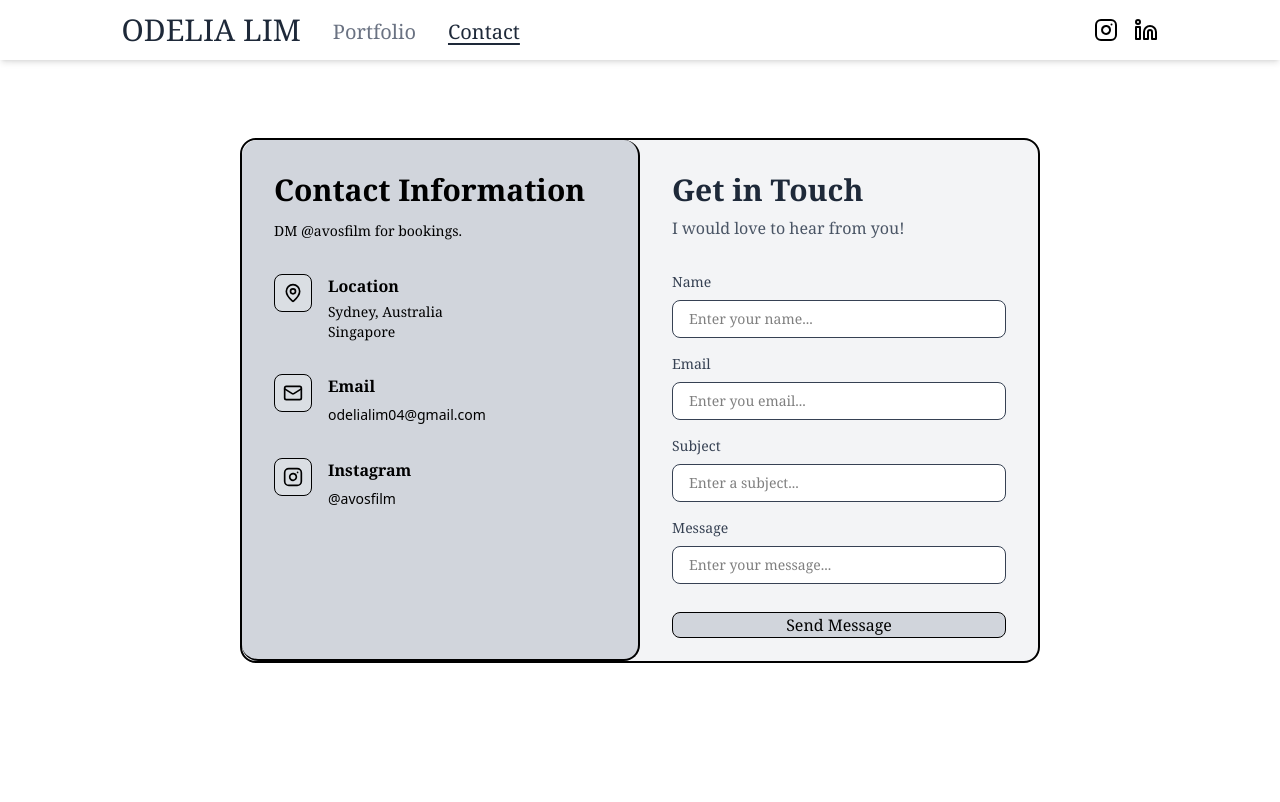
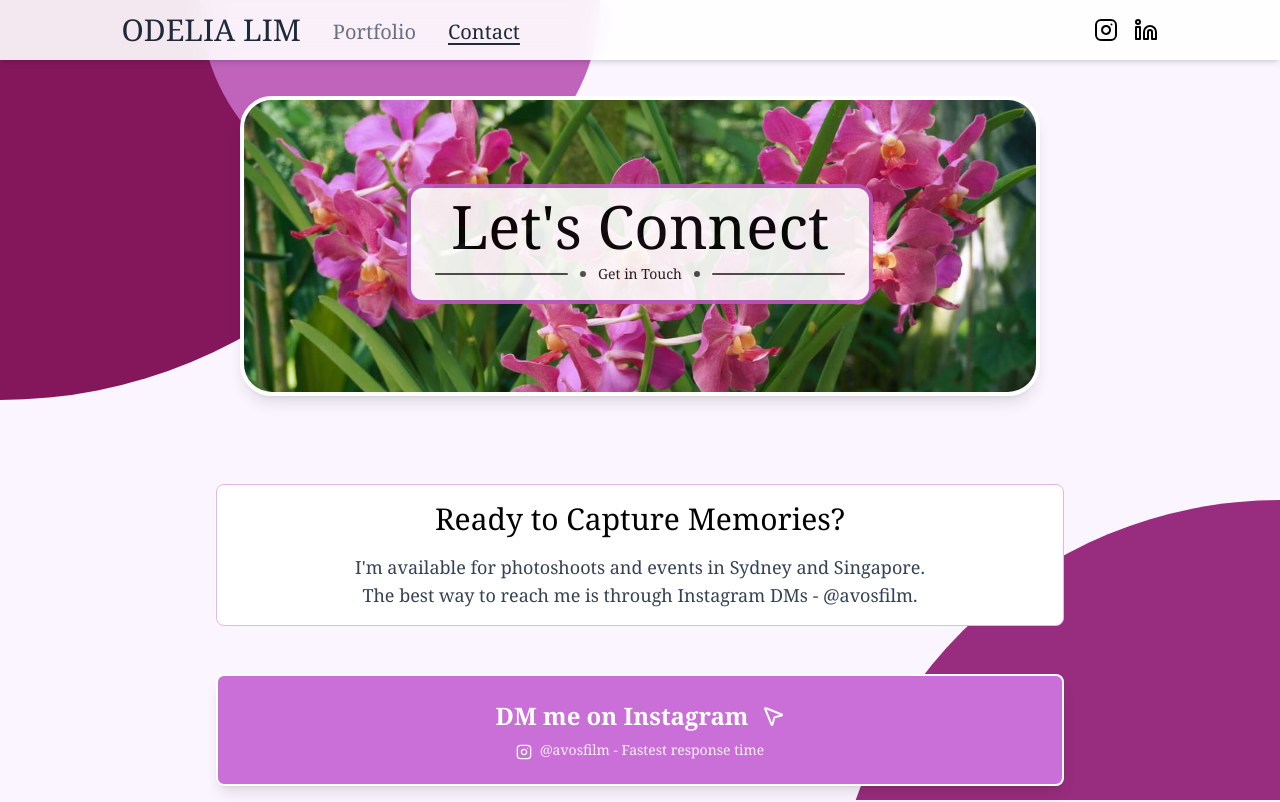
Before and after one commit to WillGaston/OdePortfolio, a React (Vite) app: page /contact in a window 1280 px wide. Shown: the top 802 px of the page. Built offline with nearby package versions, Linux system fonts and the light colour scheme.

Commit message:
updated contact page - added styling, removed contact form - focusing on instagram instead

```diff
--- a/src/components/ContactPage.jsx
+++ b/src/components/ContactPage.jsx
@@ -1,126 +1,139 @@
-import { useState } from "react"
-import { MapPin, Mail, Instagram, Send } from "lucide-react"
+import { MapPin, Mail, Instagram, MousePointer2 } from "lucide-react"
+import flowerImage from '../assets/images/flowercontact.png';
 
 export default function ContactPage() {
-  const [name, setName] = useState("");
-  const [email, setEmail] = useState("");
-  const [subject, setSubject] = useState("");
-  const [message, setMessage] = useState("");
-  const [isSubmitted, setIsSubmitted] = useState(false);
-
-  const handleSubmit = () => {
-    // Create mailto link with form data
-    const mailtoLink = `mailto:odelialim04@gmail.com?subject=${encodeURIComponent(subject || 'Contact Form Submission')}&body=${encodeURIComponent(
-      `Name: ${name}\nEmail: ${email}\n\nMessage:\n${message}`
-    )}`;
-
-    // Open email client
-    window.location.href = mailtoLink;
-
-    setIsSubmitted(true);
-    setTimeout(() => setIsSubmitted(false), 3000);
-  };
-
   return (
     <>
-      <div className="flex w-full h-full justify-center items-start md:items-center font-serif">
-        <div className="flex flex-col md:flex-row border-2 border-black mx-4 mb-8 md:m-0 md:h-[525px] w-full max-w-[800px] rounded-2xl bg-gray-100">
-          <div className="w-full md:w-1/2 h-1/2 md:h-full mb-8 p-8 bg-gray-300 border-b-2 md:border-r-2 rounded-2xl border-black">
-            <div className="mb-8">
-              <h1 className="text-3xl font-bold mb-3">Contact Information</h1>
-              <p className="text-sm leading-relaxed">
-                DM @avosfilm for bookings.
-              </p>
+      <div className=" min-h-screen bg-purple-50 font-serif">
+        <div className="relative overflow-hidden flex justify-center z-10">
+          <img
+            src={flowerImage}
+            className="rounded-4xl h-[200px] md:h-[300px] w-[800px] object-cover mb-6 mt-24 mx-4 shadow-lg border-4 border-white"
+            alt="Odelia Lim"
+          />
+          <div className="absolute top-36 md:top-46 flex items-center justify-center">
+            <div className="text-center text-black px-6 bg-white border-4 border-[#BB58BC] opacity-90 rounded-2xl">
+              <h1 className="text-3xl md:text-6xl z-10 font-serif font-medium mt-2 px-4">
+                Let's Connect
+              </h1>
+              <div className="flex items-center gap-3 mt-2 w-full max-w-md mx-auto mb-4">
+                <div className="h-0.5 flex-grow rounded-full bg-black opacity-70"></div>
+                <div className="w-1.5 h-1.5 rounded-full bg-black opacity-70"></div>
+                <h3 className="text-black font-serif text-sm whitespace-nowrap opacity-90">
+                  Get in Touch
+                </h3>
+                <div className="w-1.5 h-1.5 rounded-full bg-black opacity-70"></div>
+                <div className="h-0.5 flex-grow rounded-full bg-black opacity-70"></div>
+              </div>
             </div>
-            <div className="flex items-start space-x-4 group">
-                <div className="bg-white/20 p-2 rounded-lg group-hover:bg-white/40 border border-black transition-colors">
-                  <MapPin className="w-5 h-5" />
+          </div>
+        </div>
+
+        <div className="flex flex-col max-w-4xl mx-auto px-6 py-16 z-10">
+          <div className="text-center mb-12 z-10 bg-white rounded-lg p-4 border-[#E6B2F1] border">
+            <h2 className="text-3xl font-medium mb-4">Ready to Capture Memories?</h2>
+            <p className="text-lg text-gray-700">
+              I'm available for photoshoots and events in Sydney and Singapore.
+            </p>
+            <p className="text-lg text-gray-700">
+              The best way to reach me is through Instagram DMs - @avosfilm.
+            </p>
+          </div>
+          <div className="mb-12 z-10">
+            <a
+              href="https://instagram.com/avosfilm"
+              target="_blank"
+              rel="noopener noreferrer"
+              style={{
+                backgroundColor: '#CA6FD8',
+                transition: 'background-color 0.3s ease'
+              }}
+              onMouseEnter={(e) => e.currentTarget.style.backgroundColor = '#BB58BC'}
+              onMouseLeave={(e) => e.currentTarget.style.backgroundColor = '#CA6FD8'}
+              className="block w-full py-6 rounded-lg text-white text-center hover:shadow-xl hover:scale-105 transition-all shadow-lg border-2 border-white"
+            >
+              <div className="flex items-center justify-center gap-3">
+                <span className="text-2xl font-semibold">DM me on Instagram</span>
+                <MousePointer2 className="w-6 h-6" />
+              </div>
+              <div className="flex items-center justify-center gap-2">
+                <Instagram className="h-4 w-4 mt-3" />
+                <p className="text-sm mt-2 opacity-90">@avosfilm - Fastest response time</p>
+              </div>
+            </a>
+          </div>
+          <div className="border-t-2 border-[#E6B2F1] pt-12 z-10">
+            <h3 className="text-2xl font-medium mb-8 text-center bg-white lg:bg-none rounded-lg p-3 border-[#E6B2F1] border">Contact Information</h3>
+
+            <div className="space-y-6">
+              <div className="flex gap-4 p-6 bg-gray-50 border-[#E6B2F1] border-2 shadow-lg rounded-lg justify-center items-center flex-col">
+                <div className="bg-white p-3 rounded-full shadow-sm">
+                  <MapPin className="w-6 h-6 text-gray-700" />
                 </div>
-                <div>
-                  <p className="font-semibold mb-1">Location</p>
-                  <p className="text-sm">Sydney, Australia</p>
-                  <p className="text-sm">Singapore</p>
+                <div className="flex flex-col justify-center items-center">
+                  <h4 className="font-semibold text-lg mb-1">Location</h4>
+                  <p className="text-gray-700">Singapore</p>
+                  <p className="text-gray-700">Sydney, Australia</p>
                 </div>
               </div>
-            <div className="flex items-start space-x-4 group mt-8">
-                <div className="bg-white/20 p-2 rounded-lg group-hover:bg-white/40 border border-black transition-colors">
-                  <Mail className="w-5 h-5" />
+              <div className="flex gap-4 p-6 bg-gray-50 border-[#E6B2F1] border-2 shadow-lg rounded-lg justify-center items-center flex-col">
+                <div className="bg-white p-3 rounded-full shadow-sm">
+                  <Instagram className="w-6 h-6 text-gray-700" />
                 </div>
-                <div>
-                  <p className="font-semibold mb-1">Email</p>
-                  <a href="mailto:odelialim04@gmail.com" className="text-sm font-sans">odelialim04@gmail.com</a>
-                </div>
-              </div>
-            <div className="flex items-start space-x-4 group mt-8">
-                <div className="bg-white/20 p-2 rounded-lg group-hover:bg-white/40 border border-black transition-colors">
-                  <Instagram className="w-5 h-5" />
-                </div>
-                <div>
-                  <p className="font-semibold mb-1">Instagram</p>
+                <div className="flex flex-col justify-center items-center">
+                  <h4 className="font-semibold text-lg mb-1">Instagram</h4>
                   <a
-                    className="text-sm font-sans"
                     href="https://instagram.com/avosfilm"
                     target="_blank"
                     rel="noopener noreferrer"
+                    className="text-gray-700 hover:text-black transition-colors hover:scale-105 hover:underline"
                   >
                     @avosfilm
                   </a>
                 </div>
               </div>
-          </div>
-          <div className="w-full md:w-1/2 h-1/2 md:h-full mb-8 p-8 rounded-2xl border-black">
-            <div className="mb-8">
-              <h1 className="text-3xl font-bold text-gray-800 mb-2">Get in Touch</h1>
-              <p className="text-gray-600">I would love to hear from you!</p>
-            </div>
-
-            <div className="spacy-y-5">
-              <div>
-                <label className="block text-sm font-medium text-gray-700 mb-2">Name</label>
-                <input
-                  value={name}
-                  placeholder="Enter your name..."
-                  onChange={(event) => setName(event.target.value)}
-                  className="w-full px-4 py-2 border bg-white border-gray-700 rounded-lg focus:ring-2 focus:ring-black focus:border-transparent outline-none transition-all mb-4 text-sm"
-                />
-              </div>
-              <div>
-                <label className="block text-sm font-medium text-gray-700 mb-2">Email</label>
-                <input
-                  value={email}
-                  placeholder="Enter you email..."
-                  onChange={(event) => setEmail(event.target.value)}
-                  className="w-full px-4 py-2 border bg-white border-gray-700 rounded-lg focus:ring-2 focus:ring-black focus:border-transparent outline-none transition-all mb-4 text-sm"
-                />
-              </div>
-              <div>
-                <label className="block text-sm font-medium text-gray-700 mb-2">Subject</label>
-                <input
-                  value={subject}
-                  placeholder="Enter a subject..."
-                  onChange={(event) => setSubject(event.target.value)}
-                  className="w-full px-4 py-2 border bg-white border-gray-700 rounded-lg focus:ring-2 focus:ring-black focus:border-transparent outline-none transition-all mb-4 text-sm"
-                />
-              </div>
-              <div>
-                <label className="block text-sm font-medium text-gray-700 mb-2">Message</label>
-                <input
-                  value={message}
-                  placeholder="Enter your message..."
-                  onChange={(event) => setMessage(event.target.value)}
-                  rows={4}
-                  className="w-full px-4 py-2 border bg-white border-gray-700 rounded-lg focus:ring-2 focus:ring-black focus:border-transparent outline-none transition-all mb-7 text-sm"
-                />
+              <div className="flex gap-4 p-6 bg-gray-50 border-[#E6B2F1] border-2 shadow-lg rounded-lg justify-center items-center flex-col">
+                <div className="bg-white p-3 rounded-full shadow-sm">
+                  <Mail className="w-6 h-6 text-gray-700" />
+                </div>
+                <div className="flex flex-col justify-center items-center">
+                  <h4 className="font-semibold text-lg mb-1">Email</h4>
+                  <a
+                    href="mailto:odelialim04@gmail.com"
+                    className="text-gray-700 hover:text-black transition-colors hover:scale-105 hover:underline"
+                  >
+                    odelialim04@gmail.com
+                  </a>
+                </div>
               </div>
             </div>
-            <button
-              onClick={handleSubmit}
-              className="w-full rounded-lg bg-gray-300 border border-black hover:bg-gray-400"
-            >
-              <span>{isSubmitted ? "Sending Message!" : "Send Message"}</span>
-            </button>
+          </div>
+          <div className="mt-12 text-center text-gray-600 bg-white z-10 rounded-lg p-3 border-[#E6B2F1] border">
+            <p>Available for bookings - DM for enquiries</p>
+            <p className="text-sm mt-2">Based in Sydney & Singapore</p>
           </div>
         </div>
+        <svg
+          className="fixed top-0 left-0 w-[1000px] h-[1000px] pointer-events-none z-1"
+          viewBox="0 0 1000 1000"
+          xmlns="http://www.w3.org/2000/svg"
+        >
+          <circle cx="" cy="-100" r="500" fill="#84175C" />
+        </svg>
+        <svg
+          className="fixed top-0 left-0 w-[1000px] h-[1000px] pointer-events-none z-1"
+          viewBox="0 0 1000 1000"
+          xmlns="http://www.w3.org/2000/svg"
+        >
+          <circle cx="400" cy="" r="200" fill="#BF63BB" />
+        </svg>
+        <svg
+          className="block fixed bottom-0 right-0 w-[700px] h-[700px] pointer-events-none"
+          viewBox="0 0 700 700"
+          xmlns="http://www.w3.org/2000/svg"
+        >
+          <circle cx="700" cy="850" r="450" fill="#982C7E" />
+        </svg>
       </div>
     </>
   )
```
Also changed, not shown: src/assets/images/flowercontact.png (added).
